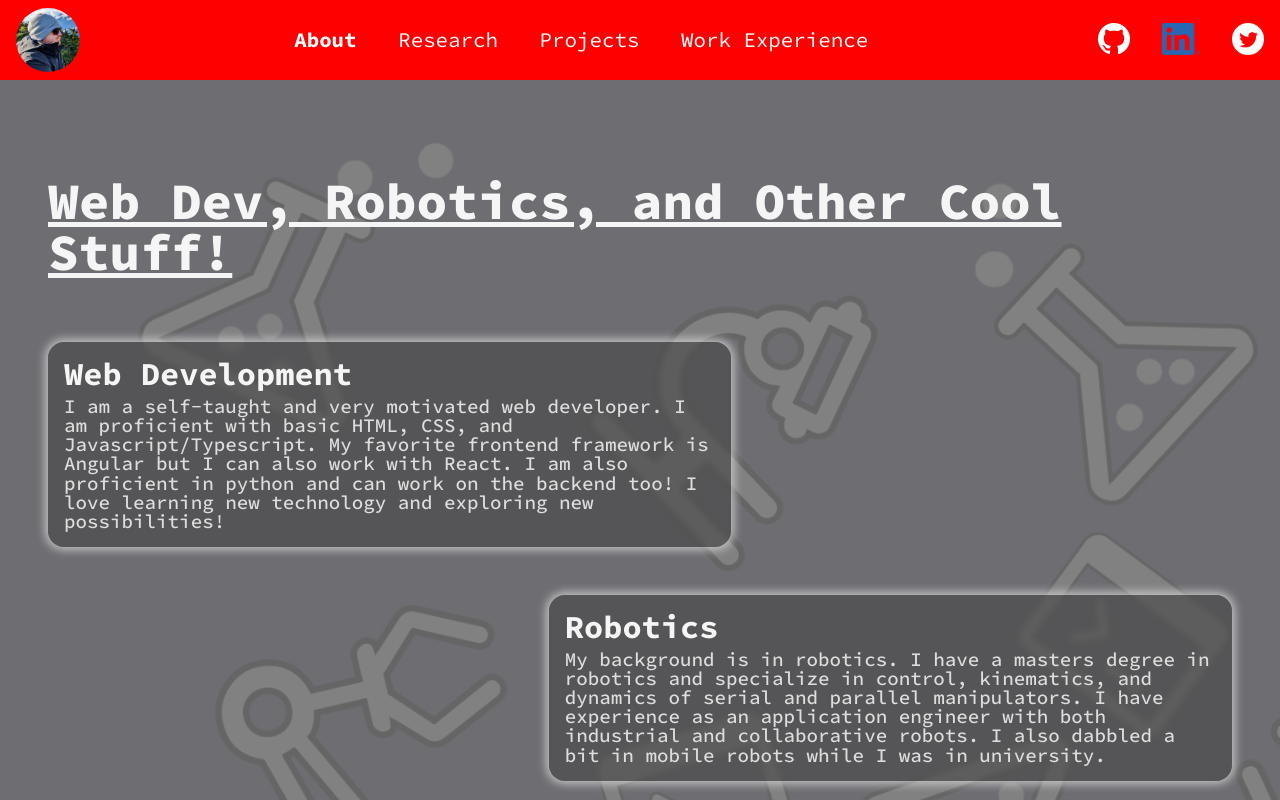
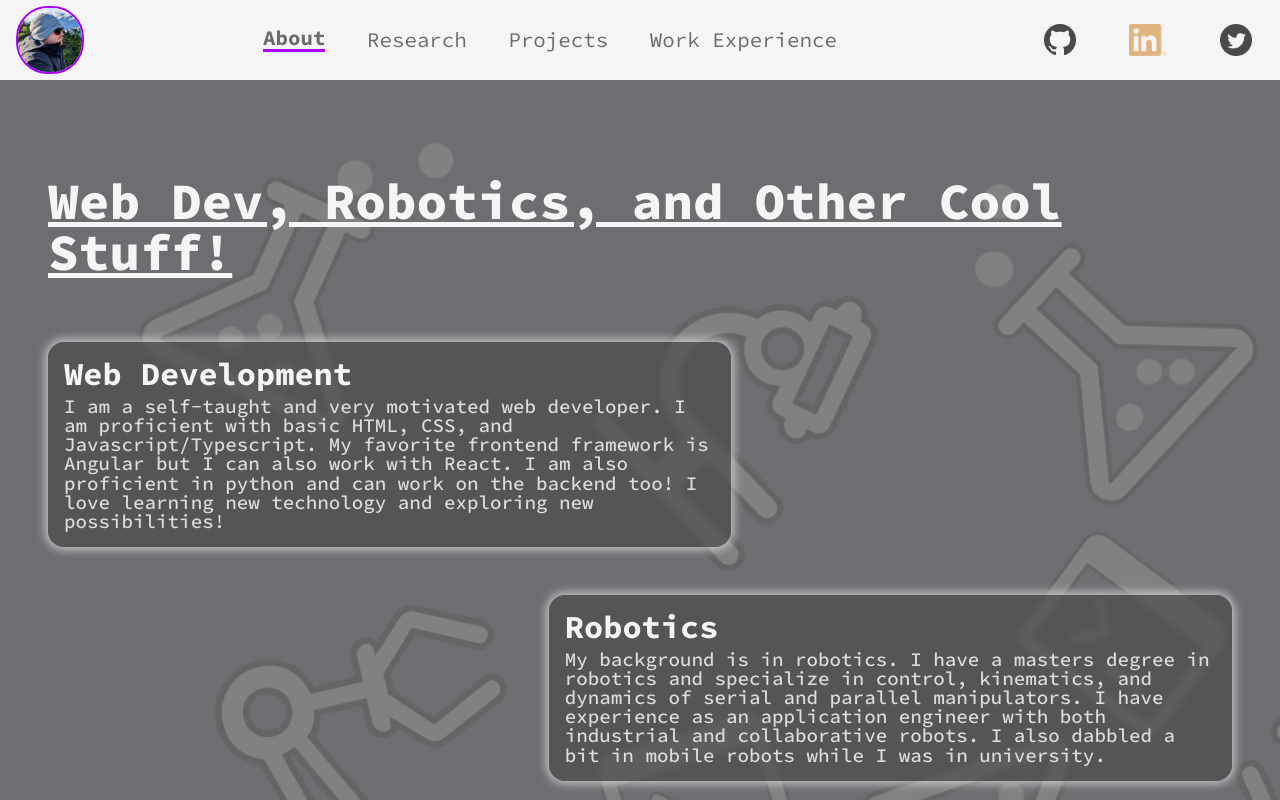
Before and after one commit to GabrielBoucher91/MyPortfolio, an Angular app: page / in a window 1280 px wide. Shown: the top 800 px of the page. Built offline with nearby package versions, Linux system fonts and the light colour scheme.

Commit message:
Added variables for the colors and added some styling to the navbar and scrollbar

```diff
--- /dev/null
+++ b/src/_variables.scss
@@ -0,0 +1,6 @@
+:root {
+  --primary-purple: #aa00ff;
+  --primary-blue: #03dff3;
+  --bg-light: #f5f5f5;
+  --bg-dark: #6c6c6c;
+}
--- a/src/app/first-load/first-load.component.scss
+++ b/src/app/first-load/first-load.component.scss
@@ -7,7 +7,7 @@
   left: 0;
   right: 0;
   bottom: 0;
-  background-color: lightblue;
+  background-color: var(--primary-blue);
 }
 
 .animation-container {
@@ -16,7 +16,7 @@
   align-items: center;
   width: 30%;
   height: 30%;
-  background-color: red;
+  background-color: var(--bg-dark);
   border-radius: 2em;
   animation-name: test;
   animation-duration: 1s;
@@ -25,6 +25,7 @@
   h1 {
     font-size: 3em;
     font-family: "Silkscreen", cursive;
+    color: var(--bg-light);
   }
 }
 
--- a/src/app/shared/navbar/navbar.component.scss
+++ b/src/app/shared/navbar/navbar.component.scss
@@ -6,7 +6,7 @@
   justify-content: space-between;
   align-items: center;
   height: 5em;
-  background-color: red;
+  background-color: var(--bg-light);
 }
 
 .logo {
@@ -22,6 +22,7 @@
   width: 4em;
   border-radius: 2em;
   object-fit: cover;
+  border: 2px solid var(--primary-purple);
 }
 
 .navigation {
@@ -31,17 +32,27 @@
   align-items: center;
 }
 
-.nav-link,
-.nav-link:focus {
-  color: white;
+.nav-link {
+  color: var(--bg-dark);
   text-decoration: none;
   font-size: 1.3em;
   margin: 0px 1em;
   transition: font-weight 0.3s linear;
+  transition: all 0.3s ease-out;
+}
+
+.nav-link:focus {
+  text-decoration: none;
+}
+
+.nav-link:hover {
+  color: var(--primary-blue);
+  transform: translateY(-0.15em);
 }
 
 .active {
   font-weight: bold;
+  border-bottom: 3px solid var(--primary-purple);
 }
 
 .socials {
@@ -52,9 +63,23 @@
 }
 
 .social-link {
+  height: 3.5em;
+  width: 3.5em;
   margin: 0px 1em;
+  display: flex;
+  justify-content: center;
+  align-items: center;
+  border-radius: 2em;
+  transition: all 0.5s ease-out;
+}
+
+.social-link:hover {
+  background-color: var(--primary-blue);
+  transform: translateY(-0.2em);
+  box-shadow: 0em 0em 0.5em 0.2em var(--bg-dark);
 }
 
 .social-logo {
   height: 2em;
+  filter: invert(100%) opacity(70%);
 }
--- a/src/styles.scss
+++ b/src/styles.scss
@@ -2,6 +2,8 @@
 
 @import url("https://fonts.googleapis.com/css2?family=Source+Code+Pro:ital,wght@0,200;0,300;0,400;0,500;0,600;0,700;0,800;0,900;1,200;1,300;1,400;1,500;1,600;1,700;1,800;1,900&display=swap");
 @import url("https://fonts.googleapis.com/css2?family=Silkscreen&display=swap");
+
+@import "_variables.scss";
 
 /* http://meyerweb.com/eric/tools/css/reset/
    v2.0 | 20110126
@@ -113,6 +115,8 @@ section {
 }
 body {
   line-height: 1;
+  overflow-y: overlay;
+  overflow-x: hidden;
 }
 ol,
 ul {
@@ -133,3 +137,25 @@ table {
   border-collapse: collapse;
   border-spacing: 0;
 }
+
+/* width */
+::-webkit-scrollbar {
+  width: 10px;
+}
+
+/* Track */
+::-webkit-scrollbar-track {
+  background: var(--bg-light);
+}
+
+/* Handle */
+::-webkit-scrollbar-thumb {
+  background: var(--primary-purple);
+  transition: all 0.3s linear;
+  border-radius: 5px;
+}
+
+/* Handle on hover */
+::-webkit-scrollbar-thumb:hover {
+  background: var(--primary-blue);
+}
```
